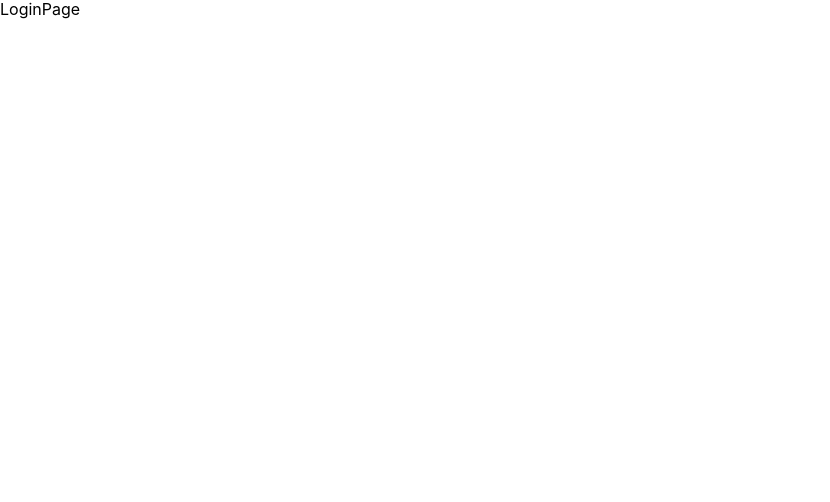
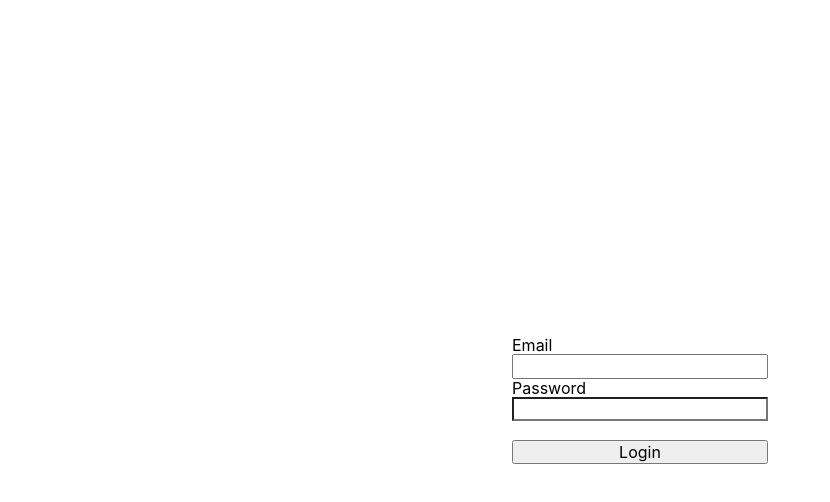
Before and after one commit to uthem150/boiler-plate, a React (Create React App) app in the folder client/: page /login in a window 1280 px wide. Shown: the top 502 px of the page, without its empty margins (0-830 px from the left). Built offline with nearby package versions, Linux system fonts and the light colour scheme.

Commit message:
Redux를 활용한 회원가입 페이지 구현

```diff
--- /dev/null
+++ b/client/src/_actions/types.js
@@ -0,0 +1 @@
+export const LOGIN_USER = "login_user";
--- /dev/null
+++ b/client/src/_actions/user_action.js
@@ -0,0 +1,15 @@
+import axios from "axios";
+import { LOGIN_USER } from "./types";
+
+export function loginUser(dataToSubmit) {
+  //서버에 로그인 정보 전송
+  const request = axios.post("/api/users/login", dataToSubmit).then(
+    (response) => response.data // 서버에서 받은 data를 request 변수에 저장
+  );
+
+  //user_reducer에 data를 반환 (action -> reducer -> store)
+  return {
+    type: LOGIN_USER,
+    payload: request,
+  };
+}
--- a/client/src/_reducers/user_reducer.js
+++ b/client/src/_reducers/user_reducer.js
@@ -0,0 +1,14 @@
+import { LOGIN_USER } from "../_actions/types";
+
+// (이전 상태, 액션) 받아서 (새로운 상태) 반환
+const reducer = (state = {}, action) => {
+  switch (action.type) {
+    case LOGIN_USER:
+      //새로운 상태 객체 생성
+      return { ...state, loginSuccess: action.payload }; //이전 상태의 모든 속성 복사하고, loginSuccess 속성에 action.payload(id) 할당
+    default:
+      return state;
+  }
+};
+
+export default reducer;
--- a/client/src/components/views/LandingPage/LandingPage.js
+++ b/client/src/components/views/LandingPage/LandingPage.js
@@ -14,7 +14,19 @@
       });
   }, []);
 
-  return <div>LandingPage</div>;
+  return (
+    <div
+      style={{
+        display: "flex",
+        justifyContent: "center",
+        alignItems: "center",
+        width: "100%",
+        height: "100vh",
+      }}
+    >
+      <h2>시작 페이지</h2>
+    </div>
+  );
 }
 
 export default LandingPage;
--- a/client/src/components/views/LoginPage/LoginPage.js
+++ b/client/src/components/views/LoginPage/LoginPage.js
@@ -1,7 +1,64 @@
-import React from "react";
+import React, { useState } from "react";
+import { useDispatch } from "react-redux";
+import { loginUser } from "../../../_actions/user_action";
+import { useNavigate } from "react-router-dom";
 
 function LoginPage() {
-  return <div>LoginPage</div>;
+  const dispatch = useDispatch();
+  const navigate = useNavigate();
+
+  const [email, setEmail] = useState("");
+  const [password, setPassword] = useState("");
+
+  const onEmailHandler = (event) => {
+    setEmail(event.currentTarget.value);
+  };
+
+  const onPasswordHandler = (event) => {
+    setPassword(event.currentTarget.value);
+  };
+
+  const onSubmitHandler = (event) => {
+    event.preventDefault();
+
+    let body = {
+      email: email,
+      password: password,
+    };
+
+    dispatch(loginUser(body)).then((response) => {
+      // 로그인에 성공하면, 처음 페이지로 이동
+      if (response.payload.loginSuccess) {
+        navigate("/");
+      } else {
+        alert("로그인 정보가 일치하지 않습니다");
+      }
+    });
+  };
+
+  return (
+    <div
+      style={{
+        display: "flex",
+        justifyContent: "center",
+        alignItems: "center",
+        width: "100%",
+        height: "100vh",
+      }}
+    >
+      <form
+        style={{ display: "flex", flexDirection: "column" }}
+        onSubmit={onSubmitHandler}
+      >
+        <label>Email</label>
+        <input type="email" value={email} onChange={onEmailHandler} />
+        <label>Password</label>
+        <input type="password" value={password} onChange={onPasswordHandler} />
+        <br />
+        <button type="submit">Login</button>
+      </form>
+    </div>
+  );
 }
 
 export default LoginPage;
```
Also changed, not shown: client/src/_reducers/index.js (+4 -5 lines).
